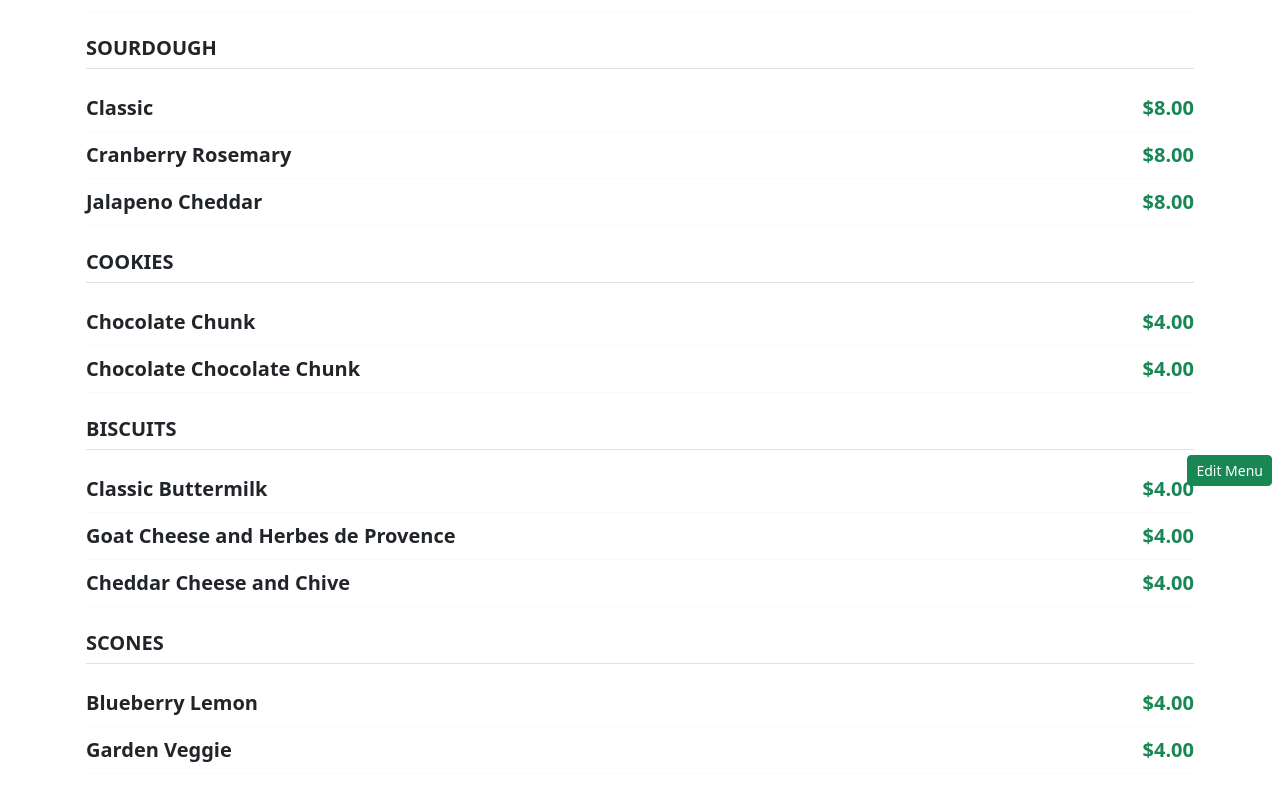
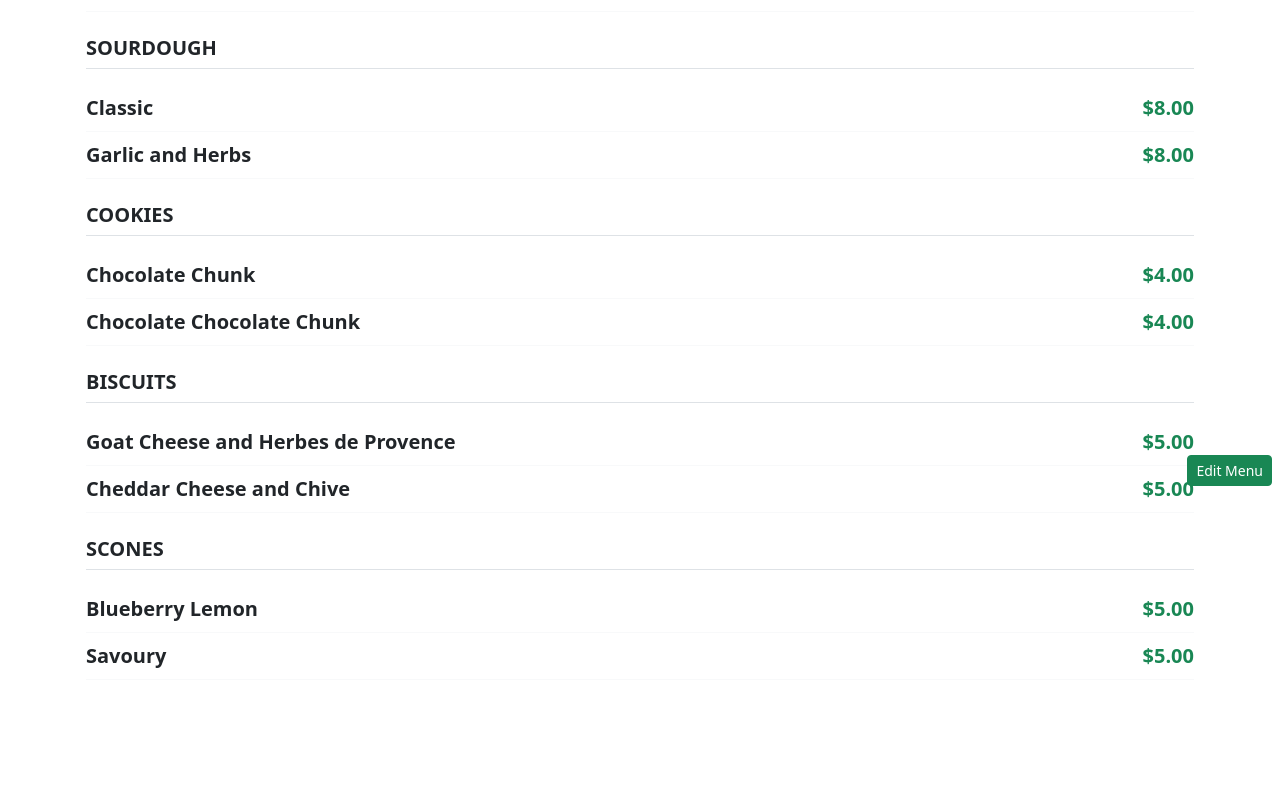
Before and after one commit to aaron-webdev/BTD_Menu, a React (Vite) app in the folder BTD_eMenu_React/: page / in a window 1280 px wide. Shown: the part 306-1106 px from the top of the page. After the commit the page ends 1058 px from the top, so only its background shows below. Built offline with nearby package versions, Linux system fonts and the light colour scheme.

Commit message:
adjusted default menu

```diff
--- a/BTD_eMenu_React/src/App.jsx
+++ b/BTD_eMenu_React/src/App.jsx
@@ -9,15 +9,17 @@ export default function App() {
     { name: "Honey Oat", price: "7.00", category: "Breads" },
     { name: "Whole Wheat", price: "7.00", category: "Breads" },
     { name: "Classic", price: "8.00", category: "Sourdough" },
-    { name: "Cranberry Rosemary", price: "8.00", category: "Sourdough" },
-    { name: "Jalapeno Cheddar", price: "8.00", category: "Sourdough" },
+    { name: "Garlic and Herbs", price: "8.00", category: "Sourdough" },
     { name: "Chocolate Chunk", price: "4.00", category: "Cookies" },
     { name: "Chocolate Chocolate Chunk", price: "4.00", category: "Cookies" },
-    { name: "Classic Buttermilk", price: "4.00", category: "Biscuits" },
-    { name: "Goat Cheese and Herbes de Provence", price: "4.00", category: "Biscuits" },
-    { name: "Cheddar Cheese and Chive", price: "4.00", category: "Biscuits" },
-    { name: "Blueberry Lemon", price: "4.00", category: "Scones" },
-    { name: "Garden Veggie", price: "4.00", category: "Scones" }
+    { name: "Goat Cheese and Herbes de Provence", price: "5.00", category: "Biscuits" },
+    { name: "Cheddar Cheese and Chive", price: "5.00", category: "Biscuits" },
+    { name: "Blueberry Lemon", price: "5.00", category: "Scones" },
+    { name: "Savoury", price: "5.00", category: "Scones" }
+    // add hand pies : Mixed Berry, Blue Berry Orange, Apple, Spinach Feta, Ham and Cheddar $5.00
+    // add the mix and match 5 for 20 (excludes breads)
+    // make pastries a main category with sub categories
+    // make bread sub categories by shape ie Sandwich bread and sourdough
   ];
 
   // Initialize the state with the default items
--- a/BTD_eMenu_React/src/pages/addItemPage.jsx
+++ b/BTD_eMenu_React/src/pages/addItemPage.jsx
@@ -20,6 +20,9 @@ export default function AddItemPage({ items, setItems, defaultItems }) {
     setItems(defaultItems);
     navigate('/');
   };
+
+  // add function to remove specific items not just a full reset
+  // add sold out button beside the individual item delete button
 
   return (
     <div className="container my-5">
```
